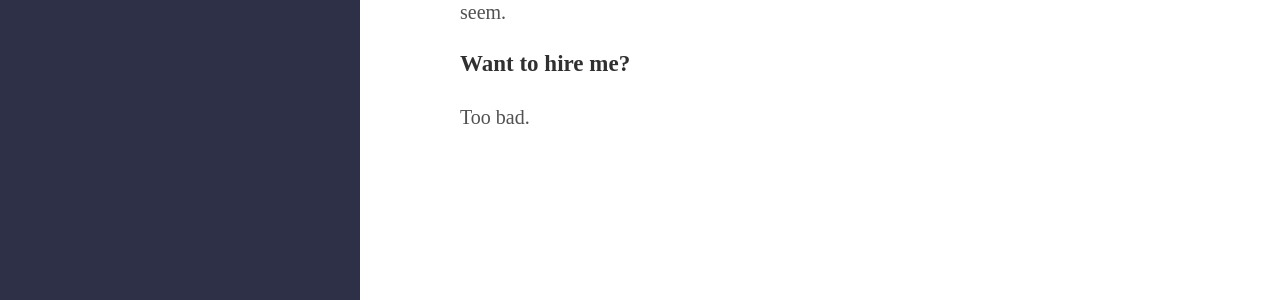
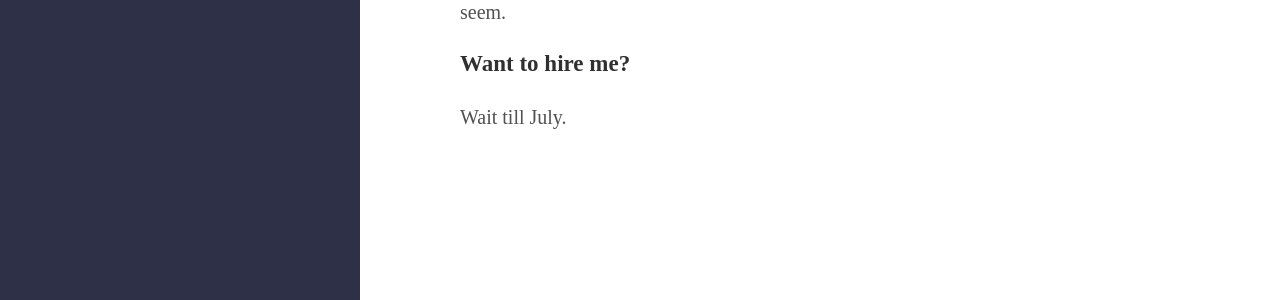
Before and after one commit to foopod/blog-2.0, a Jekyll site: the page built from about.md, in a window 1280 px wide. Shown: the part 542-842 px from the top of the page. Built offline with Jekyll 4.4.1, drawn with Linux system fonts in a browser that asks for light colours; nearby versions of some CDN libraries; some web fonts are replaced.

Commit message:
Update about.md

```diff
--- a/about.md
+++ b/about.md
@@ -20,6 +20,6 @@ I attempted this in the past when I started codeclub, but I feel that now after
 
 **Want to hire me?**
 
-Too bad.
+Wait till July.
 
 <!--<span style="font-size:11px">Bitcoin : <a href="bitcoin:1CXkgx881fC9EVkA4pyW2dqqZc9ETZSMRE?label=Jono%20says%20thanks!">1CXkgx881fC9EVkA4pyW2dqqZc9ETZSMRE</a></span>-->
```
